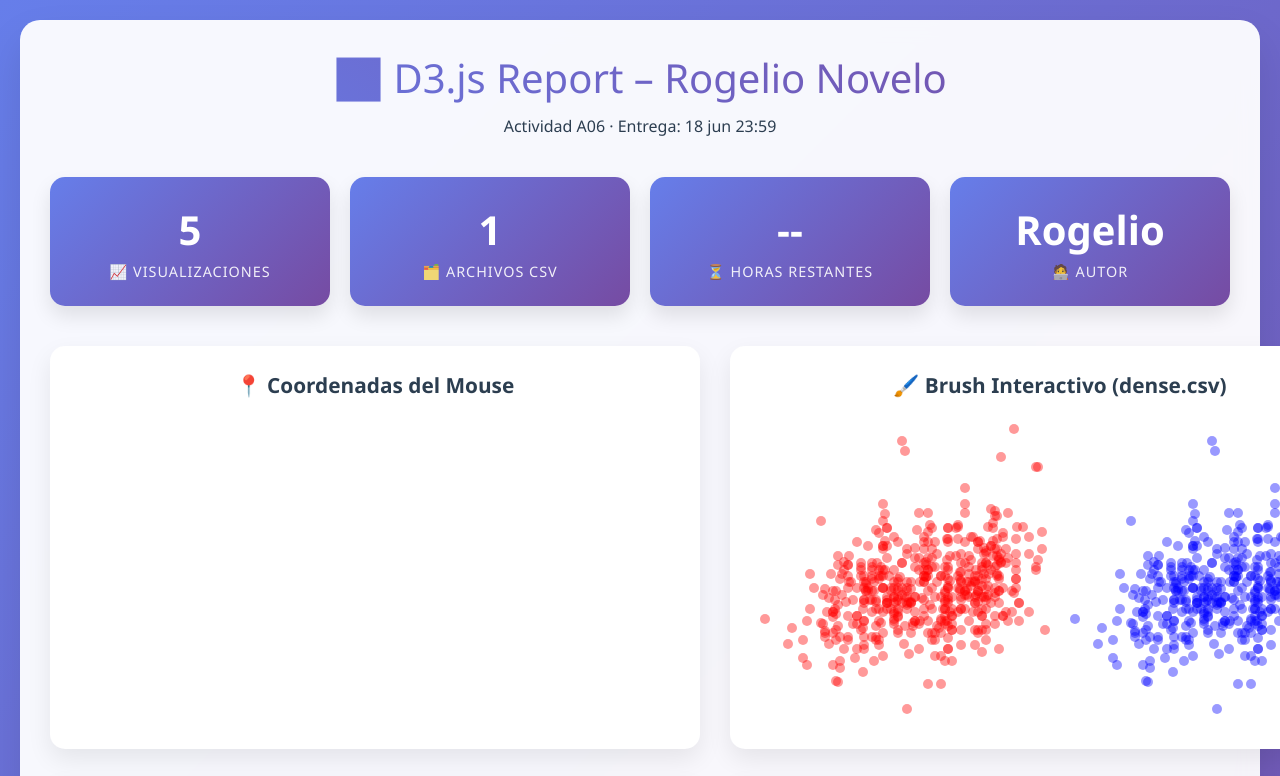
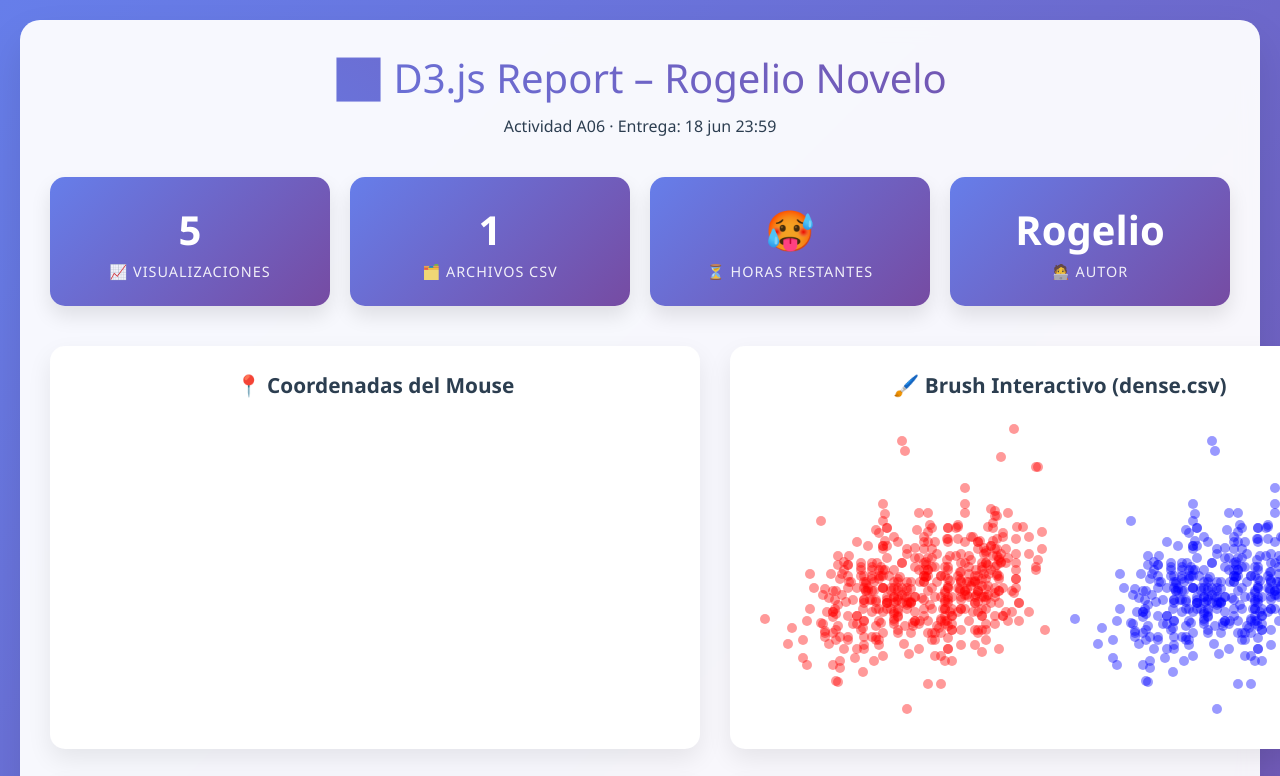
Before and after one commit to rogeliohdev/D3-Report, a plain HTML site: page index.html in a window 1280 px wide. Shown: the top 776 px of the page. Drawn offline with nearby package versions, Linux system fonts and the light colour scheme.

Commit message:
Update horas restantes

```diff
--- a/index.html
+++ b/index.html
@@ -255,7 +255,7 @@
 const stats = [
   { label: 'Visualizaciones', value: '5', icon: '📈' },
   { label: 'Archivos CSV',     value: '1', icon: '🗂️' },
-  { label: 'Horas Restantes',  value: '--', icon: '⏳' }, // cámbialo tú
+  { label: 'Horas Restantes',  value: '🥵', icon: '⏳' }, // cámbialo tú
   { label: 'Autor',            value: 'Rogelio', icon: '🧑‍💻' },
 ];
 
```
